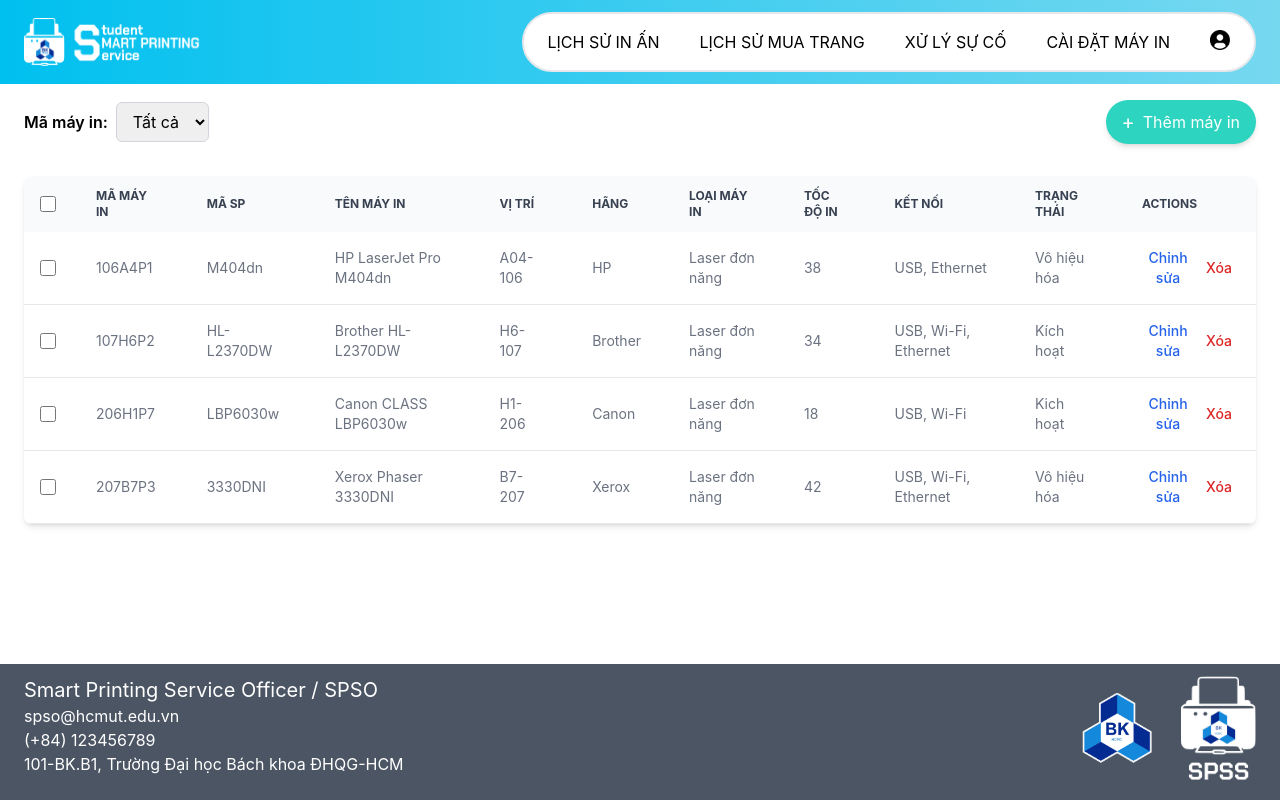
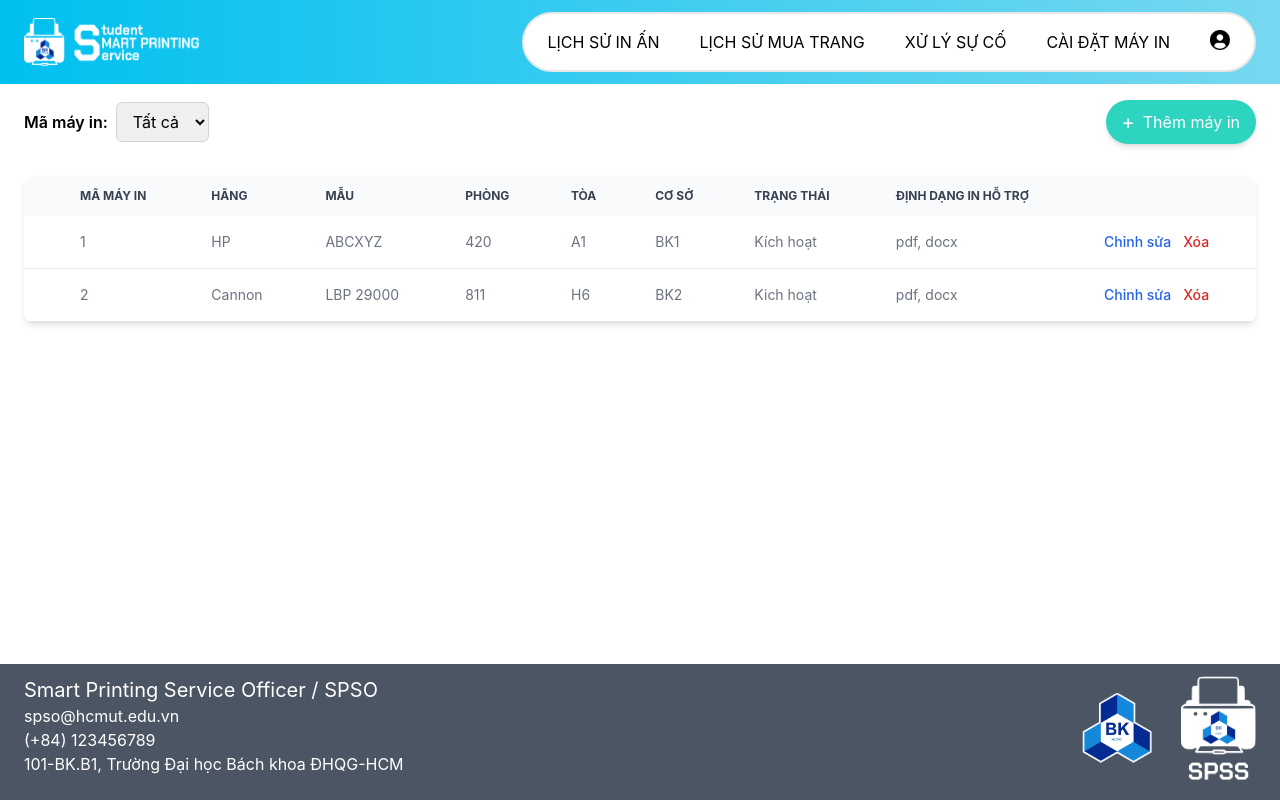
Before and after one commit to blueonline07/student-smart-printing-service, a React (Create React App) app in the folder frontend/web/: page /add-printing in a window 1280 px wide. Built offline with nearby package versions, Linux system fonts and the light colour scheme.

Commit message:
refactor: change format data

```diff
--- a/frontend/web/src/component/InputField.jsx
+++ b/frontend/web/src/component/InputField.jsx
@@ -4,14 +4,13 @@
 const InputField = ({ onAddPrinter }) => {
     const [formData, setFormData] = useState({
         id: '',
-        model: '',
-        name: '',
-        location: '',
-        brand: '',
-        type: '',
-        speed: '',
-        connection: '',
-        status: ''
+        brand: "",
+        model: "",
+        room: "",
+        building: "",
+        campus: "",
+        status: "",
+        printables: ""
     });
 
     const handleChange = (e) => {
@@ -28,40 +27,51 @@
         <form onSubmit={handleSubmit}>
             <div className="grid gap-6 mb-6 md:grid-cols-2">
                 <div>
-                    <label htmlFor="id" className="block mb-2 text-sm font-medium text-gray-900 dark:text-white">Mã máy in</label>
-                    <input type="text" id="id" value={formData.id} onChange={handleChange} className="bg-gray-50 border border-gray-300 text-gray-900 text-sm rounded-lg focus:ring-blue-500 focus:border-blue-500 block w-full p-2.5 dark:bg-gray-700 dark:border-gray-600 dark:placeholder-gray-400 dark:text-white dark:focus:ring-blue-500 dark:focus:border-blue-500" placeholder="106A4P1" required />
+                    <label htmlFor="id" className="block mb-2 text-sm font-medium text-gray-900 dark:text-white">Mã máy
+                        in</label>
+                    <input type="text" id="id" value={formData.id} onChange={handleChange}
+                           className="bg-gray-50 border border-gray-300 text-gray-900 text-sm rounded-lg focus:ring-blue-500 focus:border-blue-500 block w-full p-2.5 dark:bg-gray-700 dark:border-gray-600 dark:placeholder-gray-400 dark:text-white dark:focus:ring-blue-500 dark:focus:border-blue-500"
+                           placeholder="1" required/>
                 </div>
                 <div>
-                    <label htmlFor="model" className="block mb-2 text-sm font-medium text-gray-900 dark:text-white">Mã SP</label>
-                    <input type="text" id="model" value={formData.model} onChange={handleChange} className="bg-gray-50 border border-gray-300 text-gray-900 text-sm rounded-lg focus:ring-blue-500 focus:border-blue-500 block w-full p-2.5 dark:bg-gray-700 dark:border-gray-600 dark:placeholder-gray-400 dark:text-white dark:focus:ring-blue-500 dark:focus:border-blue-500" placeholder="M404dn" required />
+                    <label htmlFor="model"
+                           className="block mb-2 text-sm font-medium text-gray-900 dark:text-white">Hãng</label>
+                    <input type="text" id="model" value={formData.model} onChange={handleChange}
+                           className="bg-gray-50 border border-gray-300 text-gray-900 text-sm rounded-lg focus:ring-blue-500 focus:border-blue-500 block w-full p-2.5 dark:bg-gray-700 dark:border-gray-600 dark:placeholder-gray-400 dark:text-white dark:focus:ring-blue-500 dark:focus:border-blue-500"
+                           placeholder="HP" required/>
                 </div>
                 <div>
-                    <label htmlFor="name" className="block mb-2 text-sm font-medium text-gray-900 dark:text-white">Tên máy in</label>
-                    <input type="text" id="name" value={formData.name} onChange={handleChange} className="bg-gray-50 border border-gray-300 text-gray-900 text-sm rounded-lg focus:ring-blue-500 focus:border-blue-500 block w-full p-2.5 dark:bg-gray-700 dark:border-gray-600 dark:placeholder-gray-400 dark:text-white dark:focus:ring-blue-500 dark:focus:border-blue-500" placeholder="HP LaserJet Pro M404dn" required />
+                    <label htmlFor="name"
+                           className="block mb-2 text-sm font-medium text-gray-900 dark:text-white">Mẫu</label>
+                    <input type="text" id="name" value={formData.name} onChange={handleChange}
+                           className="bg-gray-50 border border-gray-300 text-gray-900 text-sm rounded-lg focus:ring-blue-500 focus:border-blue-500 block w-full p-2.5 dark:bg-gray-700 dark:border-gray-600 dark:placeholder-gray-400 dark:text-white dark:focus:ring-blue-500 dark:focus:border-blue-500"
+                           placeholder="ABC" required/>
                 </div>
                 <div>
-                    <label htmlFor="location" className="block mb-2 text-sm font-medium text-gray-900 dark:text-white">Vị trí</label>
-                    <input type="text" id="location" value={formData.location} onChange={handleChange} className="bg-gray-50 border border-gray-300 text-gray-900 text-sm rounded-lg focus:ring-blue-500 focus:border-blue-500 block w-full p-2.5 dark:bg-gray-700 dark:border-gray-600 dark:placeholder-gray-400 dark:text-white dark:focus:ring-blue-500 dark:focus:border-blue-500" placeholder="A04-106" required />
+                    <label htmlFor="location" className="block mb-2 text-sm font-medium text-gray-900 dark:text-white">Vị
+                        trí</label>
+                    <input type="text" id="location" value={formData.location} onChange={handleChange}
+                           className="bg-gray-50 border border-gray-300 text-gray-900 text-sm rounded-lg focus:ring-blue-500 focus:border-blue-500 block w-full p-2.5 dark:bg-gray-700 dark:border-gray-600 dark:placeholder-gray-400 dark:text-white dark:focus:ring-blue-500 dark:focus:border-blue-500"
+                           placeholder="101" required/>
                 </div>
                 <div>
-                    <label htmlFor="brand" className="block mb-2 text-sm font-medium text-gray-900 dark:text-white">Hãng</label>
-                    <input type="text" id="brand" value={formData.brand} onChange={handleChange} className="bg-gray-50 border border-gray-300 text-gray-900 text-sm rounded-lg focus:ring-blue-500 focus:border-blue-500 block w-full p-2.5 dark:bg-gray-700 dark:border-gray-600 dark:placeholder-gray-400 dark:text-white dark:focus:ring-blue-500 dark:focus:border-blue-500" placeholder="HP" required />
+                    <label htmlFor="building" className="block mb-2 text-sm font-medium text-gray-900 dark:text-white">
+                        Tòa</label>
+                    <input type="text" id="building" value={formData.location} onChange={handleChange}
+                           className="bg-gray-50 border border-gray-300 text-gray-900 text-sm rounded-lg focus:ring-blue-500 focus:border-blue-500 block w-full p-2.5 dark:bg-gray-700 dark:border-gray-600 dark:placeholder-gray-400 dark:text-white dark:focus:ring-blue-500 dark:focus:border-blue-500"
+                           placeholder="H6" required/>
                 </div>
                 <div>
-                    <label htmlFor="type" className="block mb-2 text-sm font-medium text-gray-900 dark:text-white">Loại máy in</label>
-                    <input type="text" id="type" value={formData.type} onChange={handleChange} className="bg-gray-50 border border-gray-300 text-gray-900 text-sm rounded-lg focus:ring-blue-500 focus:border-blue-500 block w-full p-2.5 dark:bg-gray-700 dark:border-gray-600 dark:placeholder-gray-400 dark:text-white dark:focus:ring-blue-500 dark:focus:border-blue-500" placeholder="Laser đơn năng" required />
+                    <label htmlFor="brand" className="block mb-2 text-sm font-medium text-gray-900 dark:text-white">Cơ
+                        sở</label>
+                    <input type="text" id="brand" value={formData.brand} onChange={handleChange}
+                           className="bg-gray-50 border border-gray-300 text-gray-900 text-sm rounded-lg focus:ring-blue-500 focus:border-blue-500 block w-full p-2.5 dark:bg-gray-700 dark:border-gray-600 dark:placeholder-gray-400 dark:text-white dark:focus:ring-blue-500 dark:focus:border-blue-500"
+                           placeholder="BK1" required/>
                 </div>
             </div>
             <div className="mb-6">
-                <label htmlFor="speed" className="block mb-2 text-sm font-medium text-gray-900 dark:text-white">Tốc độ in</label>
-                <input type="text" id="speed" value={formData.speed} onChange={handleChange} className="bg-gray-50 border border-gray-300 text-gray-900 text-sm rounded-lg focus:ring-blue-500 focus:border-blue-500 block w-full p-2.5 dark:bg-gray-700 dark:border-gray-600 dark:placeholder-gray-400 dark:text-white dark:focus:ring-blue-500 dark:focus:border-blue-500" placeholder="38" required />
-            </div>
-            <div className="mb-6">
-                <label htmlFor="connection" className="block mb-2 text-sm font-medium text-gray-900 dark:text-white">Kết nối</label>
-                <input type="text" id="connection" value={formData.connection} onChange={handleChange} className="bg-gray-50 border border-gray-300 text-gray-900 text-sm rounded-lg focus:ring-blue-500 focus:border-blue-500 block w-full p-2.5 dark:bg-gray-700 dark:border-gray-600 dark:placeholder-gray-400 dark:text-white dark:focus:ring-blue-500 dark:focus:border-blue-500" placeholder="USB, Ethernet,..." required />
-            </div>
-            <div className="mb-6">
-                <label htmlFor="status" className="block mb-2 text-sm font-medium text-gray-900 dark:text-white">Trạng thái</label>
+                <label htmlFor="status" className="block mb-2 text-sm font-medium text-gray-900 dark:text-white">Trạng
+                    thái</label>
                 <select
                     id="status"
                     value={formData.status}
@@ -73,6 +83,13 @@
                     <option value="Vô hiệu hóa">Vô hiệu hóa</option>
                 </select>
             </div>
+            <div className="mb-6">
+                <label htmlFor="connection" className="block mb-2 text-sm font-medium text-gray-900 dark:text-white">Định
+                    dạng in hỗ trợ</label>
+                <input type="text" id="connection" value={formData.connection} onChange={handleChange}
+                       className="bg-gray-50 border border-gray-300 text-gray-900 text-sm rounded-lg focus:ring-blue-500 focus:border-blue-500 block w-full p-2.5 dark:bg-gray-700 dark:border-gray-600 dark:placeholder-gray-400 dark:text-white dark:focus:ring-blue-500 dark:focus:border-blue-500"
+                       placeholder="docx, pdf,..." required/>
+            </div>
             <SlideInNotifications/>
             {/*<button type="submit" className="text-white bg-blue-700 hover:bg-blue-800 focus:ring-4 focus:outline-none focus:ring-blue-300 font-medium rounded-lg text-sm w-full sm:w-auto px-5 py-2.5 text-center dark:bg-blue-600 dark:hover:bg-blue-700 dark:focus:ring-blue-800">Cập nhật</button>*/}
         </form>
--- a/frontend/web/src/component/Table.jsx
+++ b/frontend/web/src/component/Table.jsx
@@ -7,10 +7,10 @@
                 <thead className="text-xs text-gray-700 uppercase bg-gray-50 dark:bg-gray-700 dark:text-gray-400">
                 <tr>
                     <th scope="col" className="p-4">
-                        <div className="flex items-center">
-                            <input id="checkbox-all-search" type="checkbox" className="w-4 h-4 text-blue-600 bg-gray-100 border-gray-300 rounded focus:ring-blue-500 dark:focus:ring-blue-600 dark:ring-offset-gray-800 dark:focus:ring-offset-gray-800 focus:ring-2 dark:bg-gray-700 dark:border-gray-600" />
-                            <label htmlFor="checkbox-all-search" className="sr-only">checkbox</label>
-                        </div>
+                        {/*<div className="flex items-center">*/}
+                        {/*    <input id="checkbox-all-search" type="checkbox" className="w-4 h-4 text-blue-600 bg-gray-100 border-gray-300 rounded focus:ring-blue-500 dark:focus:ring-blue-600 dark:ring-offset-gray-800 dark:focus:ring-offset-gray-800 focus:ring-2 dark:bg-gray-700 dark:border-gray-600" />*/}
+                        {/*    <label htmlFor="checkbox-all-search" className="sr-only">checkbox</label>*/}
+                        {/*</div>*/}
                     </th>
                     {headers.map((header, index) => (
                         <th key={index} scope="col" className="px-6 py-3">
@@ -23,10 +23,10 @@
                 {rows.map((row, rowIndex) => (
                     <tr key={rowIndex} className="bg-white border-b dark:bg-gray-800 dark:border-gray-700 hover:bg-gray-50 dark:hover:bg-gray-600">
                         <td className="w-4 p-4">
-                            <div className="flex items-center">
-                                <input id={`checkbox-table-search-${rowIndex}`} type="checkbox" className="w-4 h-4 text-blue-600 bg-gray-100 border-gray-300 rounded focus:ring-blue-500 dark:focus:ring-blue-600 dark:ring-offset-gray-800 dark:focus:ring-offset-gray-800 focus:ring-2 dark:bg-gray-700 dark:border-gray-600" />
-                                <label htmlFor={`checkbox-table-search-${rowIndex}`} className="sr-only">checkbox</label>
-                            </div>
+                            {/*<div className="flex items-center">*/}
+                            {/*    <input id={`checkbox-table-search-${rowIndex}`} type="checkbox" className="w-4 h-4 text-blue-600 bg-gray-100 border-gray-300 rounded focus:ring-blue-500 dark:focus:ring-blue-600 dark:ring-offset-gray-800 dark:focus:ring-offset-gray-800 focus:ring-2 dark:bg-gray-700 dark:border-gray-600" />*/}
+                            {/*    <label htmlFor={`checkbox-table-search-${rowIndex}`} className="sr-only">checkbox</label>*/}
+                            {/*</div>*/}
                         </td>
                         {row.map((cell, cellIndex) => (
                             <td key={cellIndex} className="px-6 py-4">
--- a/frontend/web/src/data/printerData.js
+++ b/frontend/web/src/data/printerData.js
@@ -1,49 +1,28 @@
-// src/data/printerData.js
 export const getPrinters = () => {
     return [
         {
-            id: '106A4P1',
-            model: 'M404dn',
-            name: 'HP LaserJet Pro M404dn',
-            location: 'A04-106',
-            brand: 'HP',
-            type: 'Laser đơn năng',
-            speed: '38',
-            connection: 'USB, Ethernet',
-            status: 'Vô hiệu hóa',
+            "id": 1,
+            "brand": "HP",
+            "model": "ABCXYZ",
+            "room": "420",
+            "building": "A1",
+            "campus": "BK1",
+            "status": "Kích hoạt",
+            "printables": [
+                "pdf, docx"
+            ]
         },
         {
-            id: '107H6P2',
-            model: 'HL-L2370DW',
-            name: 'Brother HL-L2370DW',
-            location: 'H6-107',
-            brand: 'Brother',
-            type: 'Laser đơn năng',
-            speed: '34',
-            connection: 'USB, Wi-Fi, Ethernet',
-            status: 'Kích hoạt',
-        },
-        {
-            id: '206H1P7',
-            model: 'LBP6030w',
-            name: 'Canon CLASS LBP6030w',
-            location: 'H1-206',
-            brand: 'Canon',
-            type: 'Laser đơn năng',
-            speed: '18',
-            connection: 'USB, Wi-Fi',
-            status: 'Kich hoạt',
-        },
-        {
-            id: '207B7P3',
-            model: '3330DNI',
-            name: 'Xerox Phaser 3330DNI',
-            location: 'B7-207',
-            brand: 'Xerox',
-            type: 'Laser đơn năng',
-            speed: '42',
-            connection: 'USB, Wi-Fi, Ethernet',
-            status: 'Vô hiệu hóa',
-        },
-    ];
+            "id": 2,
+            "brand": "Cannon",
+            "model": "LBP 29000",
+            "room": "811",
+            "building": "H6",
+            "campus": "BK2",
+            "status": "Kich hoạt",
+            "printables": [
+                "pdf, docx"
+            ]
+        }
+    ]
 };
--- a/frontend/web/src/pages/AddPrinting/AddPrinting.jsx
+++ b/frontend/web/src/pages/AddPrinting/AddPrinting.jsx
@@ -8,25 +8,32 @@
     const [isInputFieldVisible, setIsInputFieldVisible] = useState(false);
     const [currentPrinter, setCurrentPrinter] = useState(null);
 
-    const headers = ["MÃ MÁY IN", "MÃ SP", "TÊN MÁY IN", "VỊ TRÍ", "HÃNG", "LOẠI MÁY IN", "TỐC ĐỘ IN", "KẾT NỐI", "TRẠNG THÁI", "ACTIONS"];
+    const headers = ["MÃ MÁY IN", "HÃNG", "MẪU", "PHÒNG", "TÒA","CƠ SỞ", "TRẠNG THÁI", "ĐỊNH DẠNG IN HỖ TRỢ ", ""];
+
     const rows = printers.map(printer => [
         printer.id,
+        printer.brand,
         printer.model,
-        printer.name,
-        printer.location,
-        printer.brand,
-        printer.type,
-        printer.speed,
-        printer.connection,
+        printer.room,
+        printer.building,
+        printer.campus,
         printer.status,
+        printer.printables
     ]);
 
+
     const handleAddPrinter = (newPrinter) => {
+        let updatedPrinters;
+
         if (currentPrinter) {
-            setPrinters(printers.map(printer => printer.id === currentPrinter.id ? newPrinter : printer));
+            updatedPrinters = printers.map(printer =>
+                printer.id === currentPrinter.id ? newPrinter : printer
+            );
         } else {
-            setPrinters([...printers, newPrinter]);
+            updatedPrinters = [...printers, newPrinter];
         }
+
+        setPrinters(updatedPrinters);
         setIsInputFieldVisible(false);
         setCurrentPrinter(null);
     };
@@ -37,7 +44,8 @@
     };
 
     const handleDeletePrinter = (printerId) => {
-        setPrinters(printers.filter(printer => printer.id !== printerId));
+        const updatedPrinters = printers.filter(printer => printer.id !== printerId);
+        setPrinters(updatedPrinters);
     };
 
     return (
```
